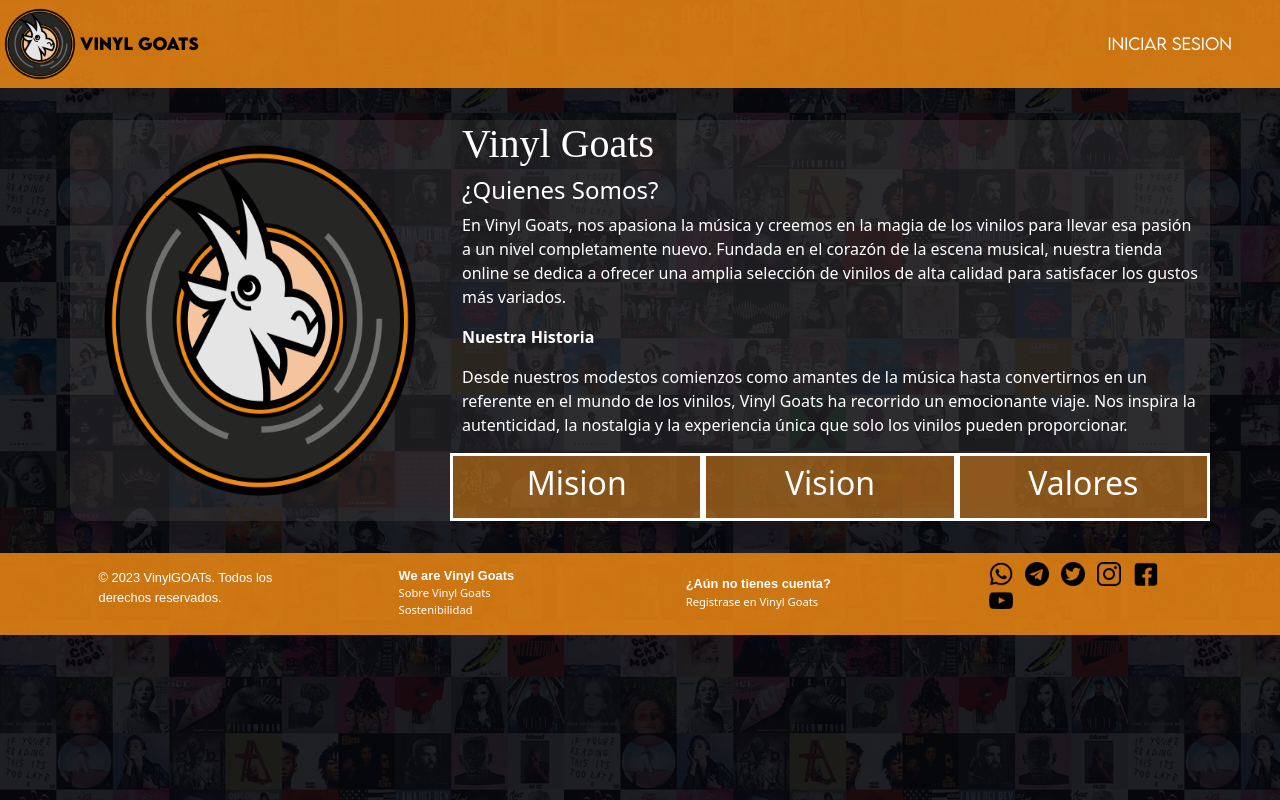
After one commit to Dggt702/Repositorio-Grupo4-2DAW-WEBFRUITSTUDIO-VINILGOATS, a PHP site: page /VISTA/quienesSomos.html in a window 1280 px wide. The commit adds this page. Run offline with PHP 8.4, Linux system fonts and the light colour scheme.

Commit message:
Nuevas mejoras:     1. En la apariencia de los discos, con la implementación del bootstrap 5     2. Mejoras en el Footer, donde creamos nuevas vistas, con sus respectiva información

```diff
--- a/Avance WebFruit Web/CSS/CSS.css
+++ b/Avance WebFruit Web/CSS/CSS.css
@@ -256,6 +256,11 @@ body{
     background-color: #0056b3;
 }
 
+#vinilos #titulo{
+    font-size: 2em;
+    margin-bottom: 1.5em;
+
+}
 
 #register{
     font-family: "lemonMilkLight";
@@ -383,9 +388,37 @@ aside{
     flex-direction: row;
     justify-content: space-between;
 }
-#pFooter{
-    font-family: "LemonMilkBold";
+#footer .container-fluid .row{
+    align-items: center;
+    justify-content: space-evenly;
+}
+
+.pFooter{
+    align-self: center;
+    font-size: 0.8em;
+    font-family: "arial";
     margin: 1em;
+}
+.infoNosotros{
+    display: flex;
+    flex-direction: column;
+    text-align: start;
+    margin-bottom: 1em;
+    /* border: solid; */
+
+}
+.infoNosotros p:first-child {
+    margin-top: 1em;
+    margin-bottom: 0%;
+    font-size: 0.8em;
+    font-family: "arial";
+}
+
+.infoNosotros a{
+    color: white;
+    text-decoration:none;
+    font-size: 0.7em;
+
 }
 
 #mostrarMas, #mostrarMenos
@@ -410,7 +443,7 @@ aside{
     cursor: pointer;
 }
 
-#icons
+.icons
 {
     margin: 1em;
 }
@@ -421,6 +454,16 @@ aside{
     margin-right: 1vh;
     cursor: pointer;
 }
+
+/* bootstrap 5 */
+
+    .container{
+        border-radius: 1em;
+        margin-bottom: 2em;
+        background-color: rgba(79, 74, 74, 0.3);
+    }
+
+
 @media only screen and (max-width: 600px) {
     body {
         background-size: auto;
--- /dev/null
+++ b/Avance WebFruit Web/CSS/prueba.css
@@ -0,0 +1,55 @@
+/* bootstrap pagina quienesSomos.html */
+.contenedorQuienesSomos{
+    margin-top: 2em;
+}
+
+.infoVinilos{
+    display: flex;
+    flex-direction: column;
+    color:white;
+}
+.infoVinilos h1:first-child{
+    font-family: "italic";
+}
+ .valores{
+    background-color:rgba(238, 136, 19,0.5);
+    padding: 0.5em;
+    text-align: center;
+    border: solid;
+    border-color: white;
+}
+
+.valores a{
+    text-decoration: none;
+    color: white;
+}
+body #caja1{
+    border: solid;
+    border-color: white;
+}
+
+.tablaQuienesSomos{
+  display: none;
+}
+
+.tablaQuienesSomos:target{
+    display: flex;
+    flex-direction: row;
+    flex-wrap: wrap;
+    color: white;
+    background-color:rgba(238, 136, 19,0.2);
+    padding: 2em;
+
+  }
+  .tablaQuienesSomos:target .parrafos{
+    align-self: center;
+    font-size: 1.3em;
+  }
+
+  .tablaQuienesSomos:target .imagenes{
+    border-radius: 30em;
+    align-self: center;
+    height: 70%;
+    padding: 1em;
+    background-color: rgba(234, 234, 234, 0.2);
+  }
--- /dev/null
+++ b/Avance WebFruit Web/VISTA/quienesSomos.html
@@ -0,0 +1,136 @@
+<!DOCTYPE html>
+<html lang="es">
+<head>
+    <meta charset="UTF-8" />
+    <meta name="viewport" content="width=device-width, initial-scale=1.0">
+    <title>VinylGOATs</title>
+    <link rel="stylesheet" type="text/css" href="../CSS/CSS.css">
+    <link rel="stylesheet" href="../CSS/prueba.css">
+    <link rel="icon" type="image/png" href="../IMG/LOGO_VINYL_GOATS_1_SIN_LETRAS_TRANSPARENCIA.png" />
+    <link href="https://cdn.jsdelivr.net/npm/bootstrap@5.3.2/dist/css/bootstrap.min.css" rel="stylesheet" integrity="sha384-T3c6CoIi6uLrA9TneNEoa7RxnatzjcDSCmG1MXxSR1GAsXEV/Dwwykc2MPK8M2HN" crossorigin="anonymous">
+
+</head>
+
+<body>
+
+    <script src="https://cdn.jsdelivr.net/npm/bootstrap@5.3.2/dist/js/bootstrap.bundle.min.js" integrity="sha384-C6RzsynM9kWDrMNeT87bh95OGNyZPhcTNXj1NW7RuBCsyN/o0jlpcV8Qyq46cDfL" crossorigin="anonymous"></script>
+
+    <header>
+        <div id="logo-cabra">
+            <a href="Page2.html"><img src="../IMG/LOGO_VINYL_GOATS_1_SIN_LETRAS_TRANSPARENCIA.png">Vinyl GOATS</a>
+
+        </div>
+        <div class="usuario">
+            <a href="#">Iniciar Sesion</a>
+
+        </div>
+    </header>
+
+    <div class="container contenedorQuienesSomos">
+        <div class="row">
+            <img src="../IMG/LOGO_VINYL_GOATS_1_SIN_LETRAS_TRANSPARENCIA.png" class="col-4 col-sm-4 col-md-4 col-lg-4 col-xl-4 imagenLogo" >
+
+           <div class="col-8 col-sm-8 col-md-8 col-lg-8 col-xl-8 infoVinilos">
+                <h1>Vinyl Goats</h1>
+
+                <h4>¿Quienes Somos?</h4>
+
+                <p>  En Vinyl Goats, nos apasiona la música y creemos en la magia de los vinilos para llevar esa pasión a un nivel completamente nuevo. Fundada en el corazón de la escena musical, nuestra tienda online se dedica a ofrecer una amplia selección de vinilos de alta calidad para satisfacer los gustos más variados.</p>
+
+                <p><strong>Nuestra Historia</strong></p>
+
+                <p>  Desde nuestros modestos comienzos como amantes de la música hasta convertirnos en un referente en el mundo de los vinilos, Vinyl Goats ha recorrido un emocionante viaje. Nos inspira la autenticidad, la nostalgia y la experiencia única que solo los vinilos pueden proporcionar.</p>
+
+                <div class="row">
+                    <div class="col-4 col-sm-4 col-md-4 col-lg-4 col-xl-4 valores"><a href="#mision"><h2>Mision</h2></a></div>
+                    <div class="col-4 col-sm-4 col-md-4 col-lg-4 col-xl-4 valores"><a href="#vision"><h2>Vision</h2></a></div>
+                    <div class="col-4 col-sm-4 col-md-4 col-lg-4 col-xl-4 valores"><a href="#valores"><h2>Valores</h2></a></div>
+                </div>
+            </div>
+
+
+        </div>
+
+        <div id="mision" class="tablaQuienesSomos">
+
+            <div class="row">
+                <p class="col-6 col-sm-6 col-md-6 col-lg-6 col-xl-6 parrafos">En <strong>Vinyl Goats</strong>, nos comprometemos a ser la principal fuente en línea para amantes de la música que buscan vinilos de alta calidad y una experiencia de compra excepcional. Nos esforzamos por ofrecer una selección diversa y cuidadosamente curada de álbumes, desde clásicos atemporales hasta las últimas novedades. Nuestra misión es proporcionar a nuestros clientes un acceso fácil y gratificante a la riqueza sonora de la música en formato vinilo, respaldado por un servicio al cliente excepcional y un compromiso inquebrantable con la calidad.
+                <a href="">CERRAR</a></p>
+
+                <img src="../IMG/foto mision.png" class="col-6 col-sm-6 col-md-6 col-lg-6 col-xl-6 imagenes">
+            </div>
+        </div>
+
+        <div id="vision" class="tablaQuienesSomos">
+
+            <div class="row">
+            <p class="col-6 col-sm-6 col-md-6 col-lg-6 col-xl-6 parrafos">
+                En <strong>Vinyl Goats</strong>, aspiramos a ser reconocidos como el destino preferido para los amantes de la música en busca de experiencias únicas y auténticas con vinilos. Nos esforzamos por ser pioneros en la industria, ofreciendo una plataforma que no solo vende productos, sino que también celebra la cultura musical y conecta a las personas a través de su amor compartido por el vinilo. Buscamos expandir constantemente nuestra oferta para ser una fuente integral que atienda a todos los gustos y preferencias, consolidando nuestra posición como líderes en la comunidad vinílica.
+                <a href="">CERRAR</a>
+            </p>
+            <img src="../IMG/foto vision.png" class="col-6 col-sm-6 col-md-6 col-lg-6 col-xl-6 imagenes">
+            </div>
+
+        </div>
+
+        <div id="valores" class="tablaQuienesSomos">
+            <div class="row">
+                <div class="col-6 col-sm-6 col-md-6 col-lg-6 col-xl-6 parrafos">
+                    <p> 1. <strong>Pasión por la Música:</strong> Nos apasiona la música y creemos en su poder para inspirar, conectar y enriquecer vidas. Nos esforzamos por compartir esa pasión con nuestra comunidad de clientes.  </p>
+
+                    <p>2. <strong>Integridad y Transparencia:</strong> Operamos con los más altos estándares de integridad y transparencia en todas nuestras interacciones. Valoramos la confianza que nuestros clientes depositan en nosotros y trabajamos constantemente para merecerla. </p>
+
+                    <p>3.<strong>Excelencia en la Calidad:</strong> Nos comprometemos a ofrecer vinilos de la más alta calidad, garantizando que cada producto cumpla con estándares excepcionales. Buscamos la excelencia en todos los aspectos de nuestro negocio, desde la selección de productos hasta la experiencia de compra en línea.</p>
+
+                    <p> 4. <strong>Atención al Cliente Personalizada: </strong> Consideramos a nuestros clientes como parte fundamental de la comunidad Vinyl Goats. Nos esforzamos por proporcionar un servicio al cliente personalizado y atento, superando las expectativas y creando experiencias positivas.</p>
+
+                    <p> 5. <strong>Innovación Continua:</strong> Abrazamos la innovación como un medio para mejorar y evolucionar. Buscamos constantemente formas de mejorar la experiencia de compra, introducir nuevas ofertas y mantenernos a la vanguardia de las tendencias y tecnologías en la industria de la música en vinilo. </p>
+
+                    <p> Al adherirnos a estos principios, aspiramos a construir un legado duradero en el mundo del vinilo y ser la elección preferida de los entusiastas de la música en todo el mundo.</p>
+                    <a href="">CERRAR</a>
+                </div>
+
+                <img src="../IMG/valores.png" class="col-6 col-sm-6 col-md-6 col-lg-6 col-xl-6 imagenes">
+             </div>
+
+        </div>
+
+
+    </div>
+
+
+
+
+<footer id="footer">
+    <div class="container-fluid">
+        <div class="row">
+
+            <p class="col-2 col-sm-2 col-md-2 col-lg-2 col-xl-2 pFooter">&copy; 2023 VinylGOATs. Todos los derechos reservados.</p>
+
+            <div class="col-2 col-sm-2 col-md-2 col-lg-2 col-xl-2 infoNosotros">
+                <p><strong>We are Vinyl Goats</strong></p>
+                <a href="quienesSomos.html">Sobre Vinyl Goats</a>
+                <a href="sostenibilidad.html">Sostenibilidad</a>
+            </div>
+
+            <div class="col-2 col-sm-2 col-md-2 col-lg-2 col-xl-2 infoNosotros">
+                <p><strong>¿Aún no tienes cuenta?</strong></p>
+                <a href="landingPage.html">Registrase en Vinyl Goats</a>
+
+            </div>
+
+            <div class="col-2 col-sm-2 col-md-2 col-lg-2 col-xl-2 icons">
+                <img id="icon" src="../Icons/whatsapp.png" alt="Icono de WhatsApp">
+                <img id="icon" src="../Icons/telegram.png" alt="Icono de Telegram">
+                <img id="icon" src="../Icons/twitter.png" alt="Icono de Twitter">
+                <img id="icon" src="../Icons/instagram.png" alt="Icono de Instagram">
+                <img id="icon" src="../Icons/facebook.png" alt="Icono de Facebook">
+                <img id="icon" src="../Icons/youtube.png" alt="Icono de Youtube">
+            </div>
+
+        </div>
+    </div>
+</footer>
+    <script src="../JavaScript/functions.js"></script>
+</body>
+</html>
```
Also changed, not shown: Avance WebFruit Web/CSS/cssSostenibilidadVista.css (added, +37 -0 lines), Avance WebFruit Web/VISTA/Page2.html (+42 -12 lines), Avance WebFruit Web/VISTA/infoDiscos.html (+27 -3 lines), Avance WebFruit Web/VISTA/infoDiscos2.html (+28 -3 lines), Avance WebFruit Web/VISTA/infoDiscos3.html (+28 -3 lines), Avance WebFruit Web/VISTA/landingPage.html (+25 -2 lines), Avance WebFruit Web/VISTA/sostenibilidad.html (added, +154 -0 lines), Avance WebFruit Web/IMG/foto mision.png (added), Avance WebFruit Web/IMG/foto vision.png (added), Avance WebFruit Web/IMG/fotoCodigoEtico.png (added), Avance WebFruit Web/IMG/fotoMedioAmbiental.png (added), Avance WebFruit Web/IMG/fotoSostenibilidad.png (added), Avance WebFruit Web/IMG/valores.png (added).
